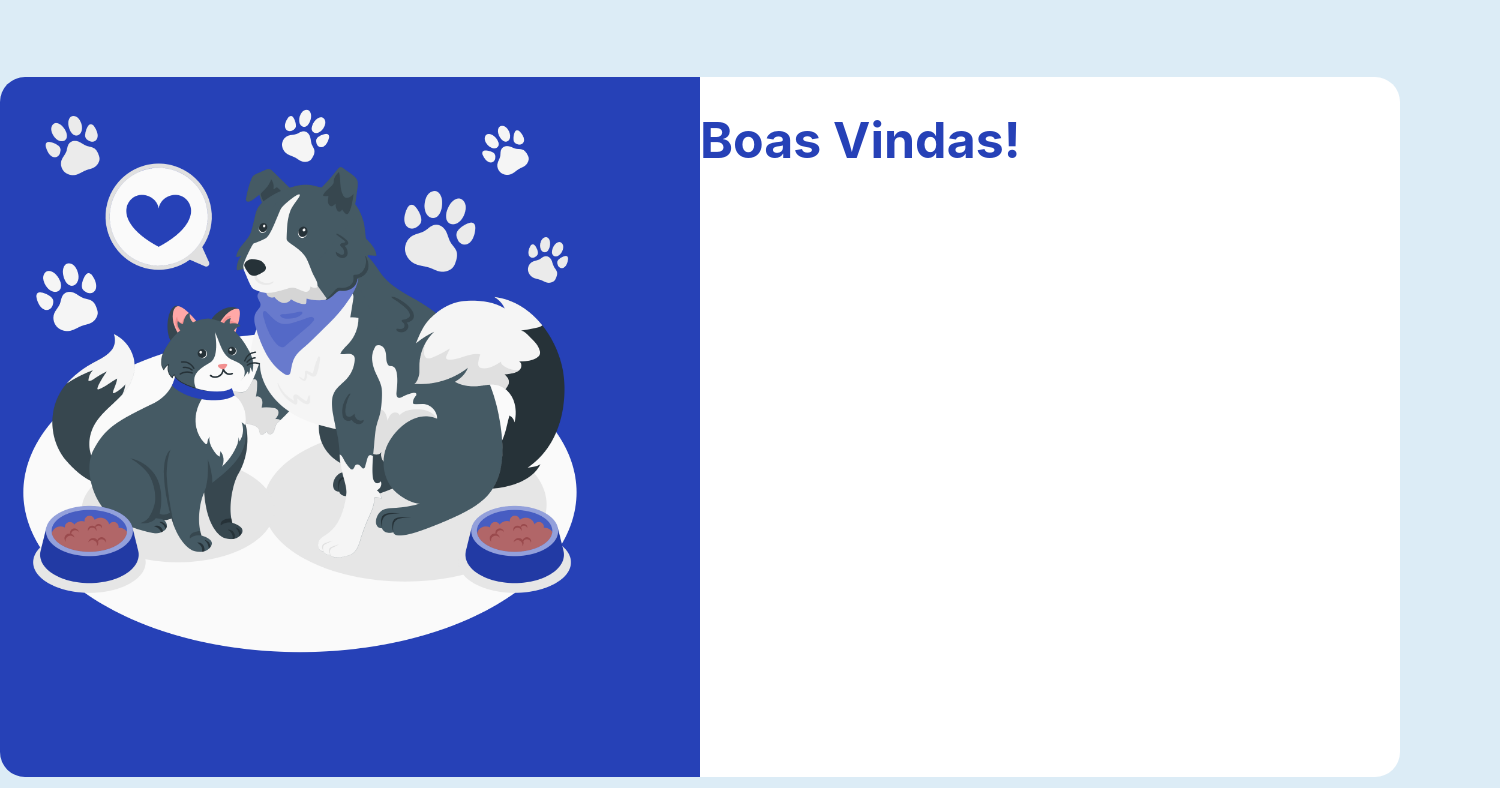
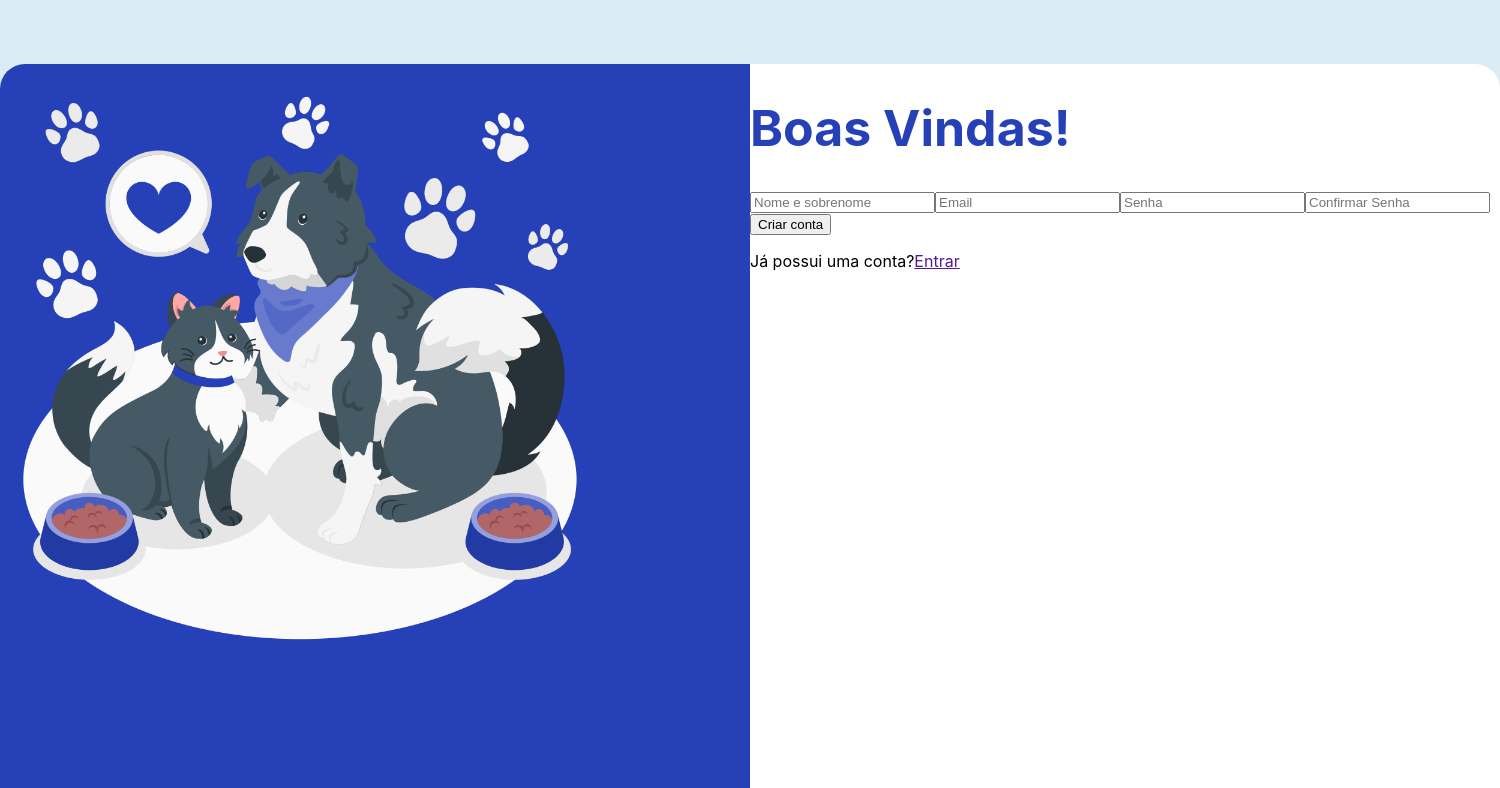
Before and after one commit to paulogmedeiros/J-Pets, a React (Create React App) app in the folder frontend/: page /cadastro/usuarios in a window 1280 px wide. Shown: the top 788 px of the page, 1500 px wide, since content can reach past the window. Built offline with nearby package versions, Linux system fonts and the light colour scheme.

Commit message:
update cadastro

```diff
--- a/frontend/src/views/Donos_pet/Cadastro_usuario/Cadastro_usuario.css
+++ b/frontend/src/views/Donos_pet/Cadastro_usuario/Cadastro_usuario.css
@@ -6,16 +6,16 @@ body {
 }
 
 .container{
-    margin: 6% auto;
+    margin: 5% auto;
     display: flex;
-    height: 700px;
-    width: 1400px;
+    height: 750px;
+    width: 1500px;
 }
 
 .imagem{
     background-color: #2641B7;
-    height: 700px;
-    width: 700px;
+    height: 750px;
+    width: 750px;
     border-top-left-radius: 25px;
     border-bottom-left-radius: 25px;
 }
@@ -24,8 +24,8 @@ body {
     border-top-right-radius: 25px;
     border-bottom-right-radius: 25px;
     background-color: #FFFFFF;
-    height: 700px;
-    width: 700px;
+    height: 750px;
+    width: 750px;
 }
 
 h1{
--- a/frontend/src/views/Donos_pet/Cadastro_usuario/Cadastro_usuario.jsx
+++ b/frontend/src/views/Donos_pet/Cadastro_usuario/Cadastro_usuario.jsx
@@ -9,6 +9,14 @@ function Cadastro_usuario() {
       </div>
       <div className='formulario'>
         <h1><b>Boas Vindas!</b></h1>
+        <form action="">
+          <input type="text" name="nome" id="" placeholder="Nome e sobrenome"/>
+          <input type="text" name="email" id="" placeholder="Email"/>
+          <input type="text" name="senha" id="" placeholder="Senha"/>
+          <input type="text" name="confirmarSenha" id="" placeholder="Confirmar Senha"/>
+          <button>Criar conta</button>
+        </form>
+        <p>Já possui uma conta?<a href="">Entrar</a></p>
       </div>
     </div>
   )
```
